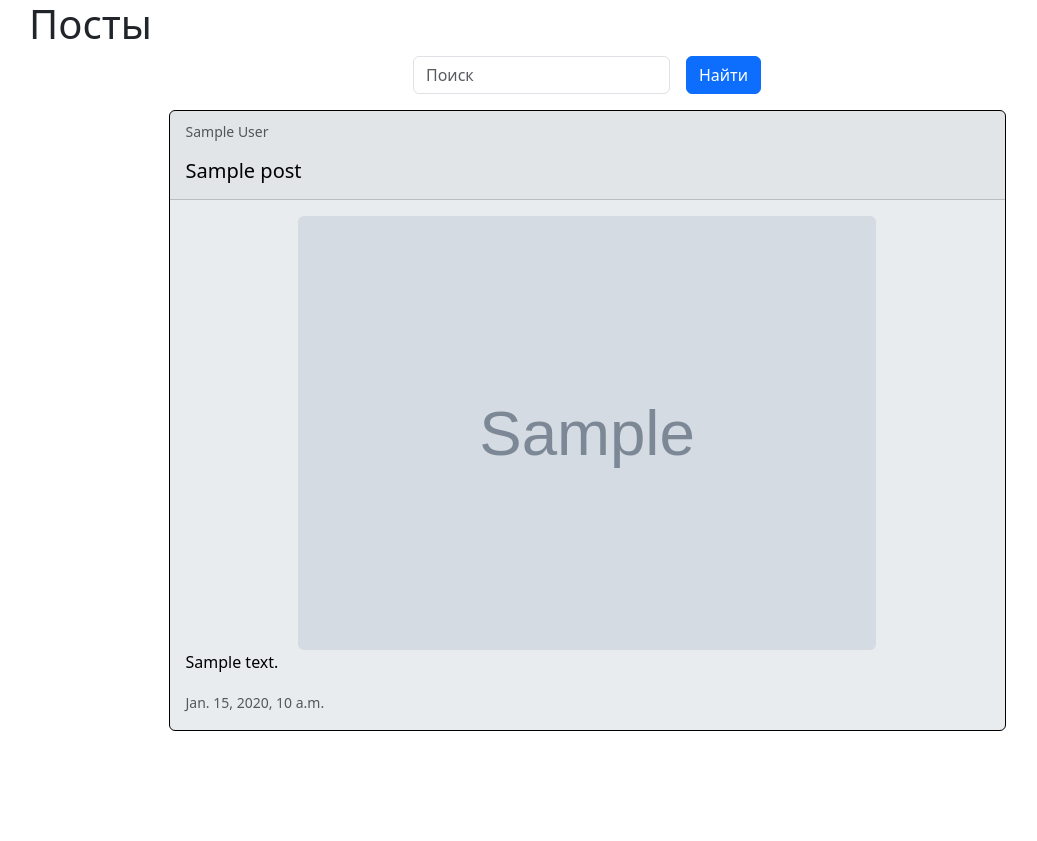
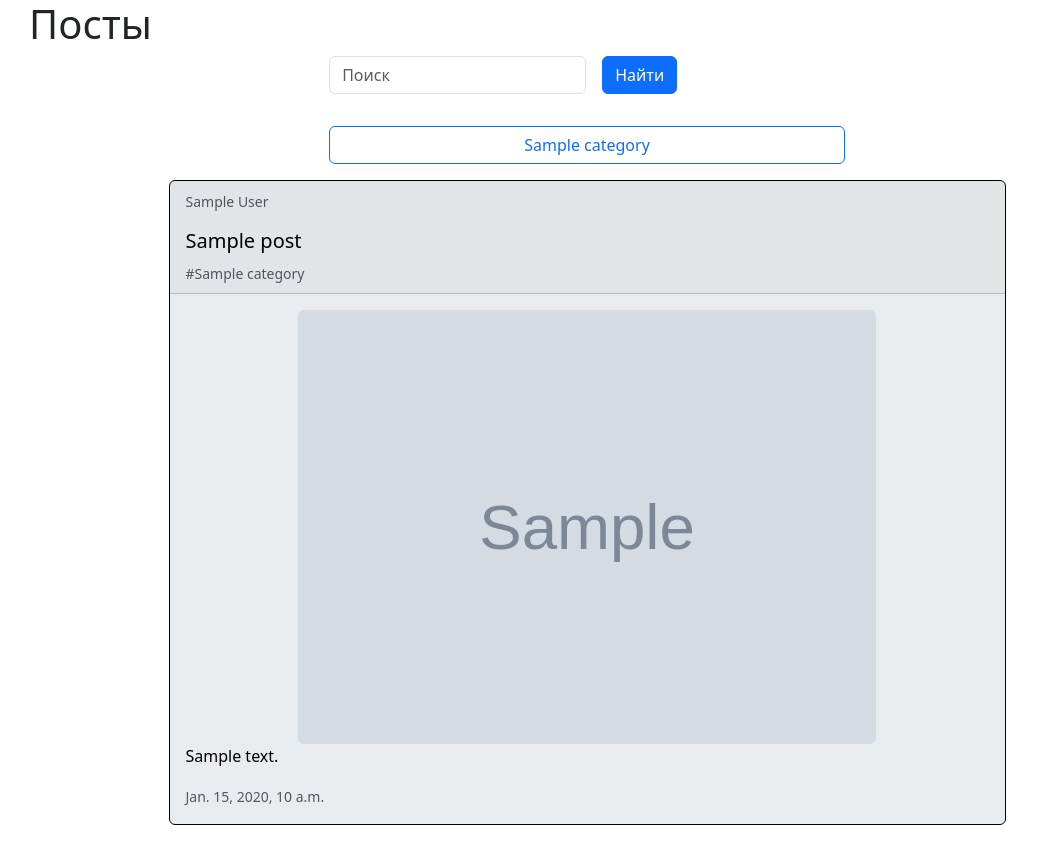
Before and after one commit to Involuntar/Blog_site, a Django app: template blog/templates/posts/index.html in a window 1280 px wide. Shown: the whole page, without its empty margins (53-1090 px from the left). Before the commit the page ends 731 px from the top, so only its background shows below. Run offline with Django 3.2, Linux system fonts and the light colour scheme; the template is opened without the code that fills it: most values are stand-ins (such as "Sample title", 1, 10 or a date in 2020); grey boxes marked "Sample" are stand-in pictures; some libraries are stand-ins or nearby versions.

Commit message:
сделал фильтр по категориям

```diff
--- a/blog/admin.py
+++ b/blog/admin.py
@@ -8,5 +8,9 @@ class CommentAdmin(admin.ModelAdmin):
 admin.site.register(models.Comment, CommentAdmin)
 
 class PostAdmin(admin.ModelAdmin):
-    list_display = ['id', 'author', 'post_text', 'likes', 'date']
+    list_display = ['id', 'author', 'post_text', 'likes', 'date', 'category']
 admin.site.register(models.Post, PostAdmin)
+
+class CategoryAdmin(admin.ModelAdmin):
+    list_display = ['id', 'category_name']
+admin.site.register(models.Category, CategoryAdmin)
--- a/blog/templates/posts/index.html
+++ b/blog/templates/posts/index.html
@@ -14,7 +14,7 @@
 {% block body %}
 
 <div class="container mx-auto d-flex flex-column align-items-center">
-    <form class="row g-3" action="{% url 'blog:index' %}" method="GET">
+    <form name="filters" class="row g-3" action="{% url 'blog:index' %}" method="GET">
         <div class="col-auto">
           <label for="search" class="visually-hidden">Поиск</label>
           <input name="search" type="search" class="form-control" id="search" placeholder="Поиск" value="{{ request.GET.search }}">
@@ -22,7 +22,16 @@
         <div class="col-auto">
           <button type="submit" class="btn btn-primary mb-3">Найти</button>
         </div>
-      </form>
+        <div class="btn-group mb-3" role="group" aria-label="Basic checkbox toggle button group">
+
+            {% for category in categories %}
+            <input onclick="filters.submit()" name="category" type="checkbox" class="btn-check"{% if category.id in selected_categories %} checked{% endif %}
+            id="category{{forloop.counter}}" autocomplete="off" value="{{ category.id }}">
+            <label class="btn btn-outline-primary" for="category{{forloop.counter}}">{{ category.category_name }}</label>
+            {% endfor %}
+
+        </div>
+    </form>
     {% if posts.paginator.num_pages > 1 %}
     <nav aria-label="...">
         <ul class="pagination">
@@ -68,6 +77,11 @@
             <div class="card-header">
                 <p class="card-text"><small class="text-body-secondary">{{ post.author }}</small></p>
                 <h5>{{ post.title }}</h5>
+
+                {% if post.category %}
+                <p class="card-text"><small class="text-body-secondary">#{{ post.category }}</small></p>
+                {% endif %}
+
             </div>
             <div class="card-body">
 
```
Also changed, not shown: blog/models.py (+10 -0 lines), blog/views.py (+19 -8 lines), blog/migrations/0008_category_post_category.py (added), db.sqlite3.
